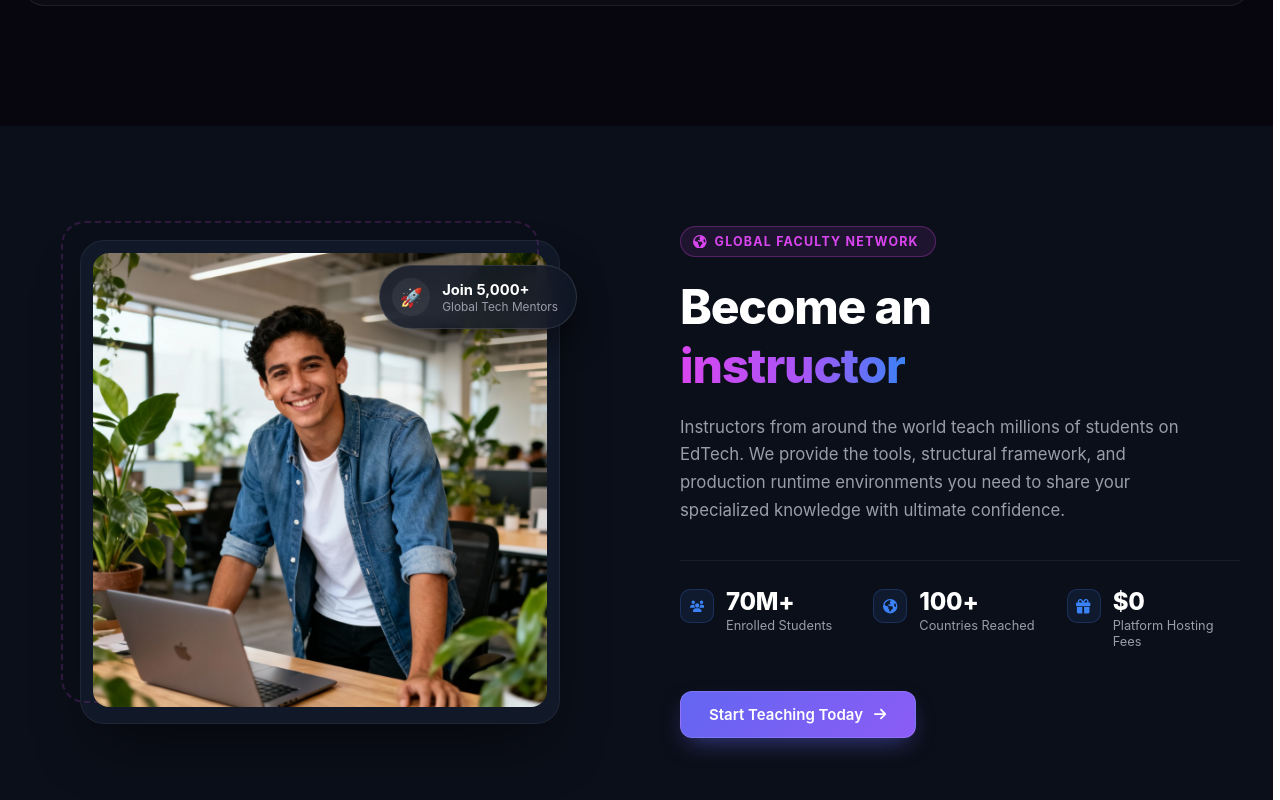
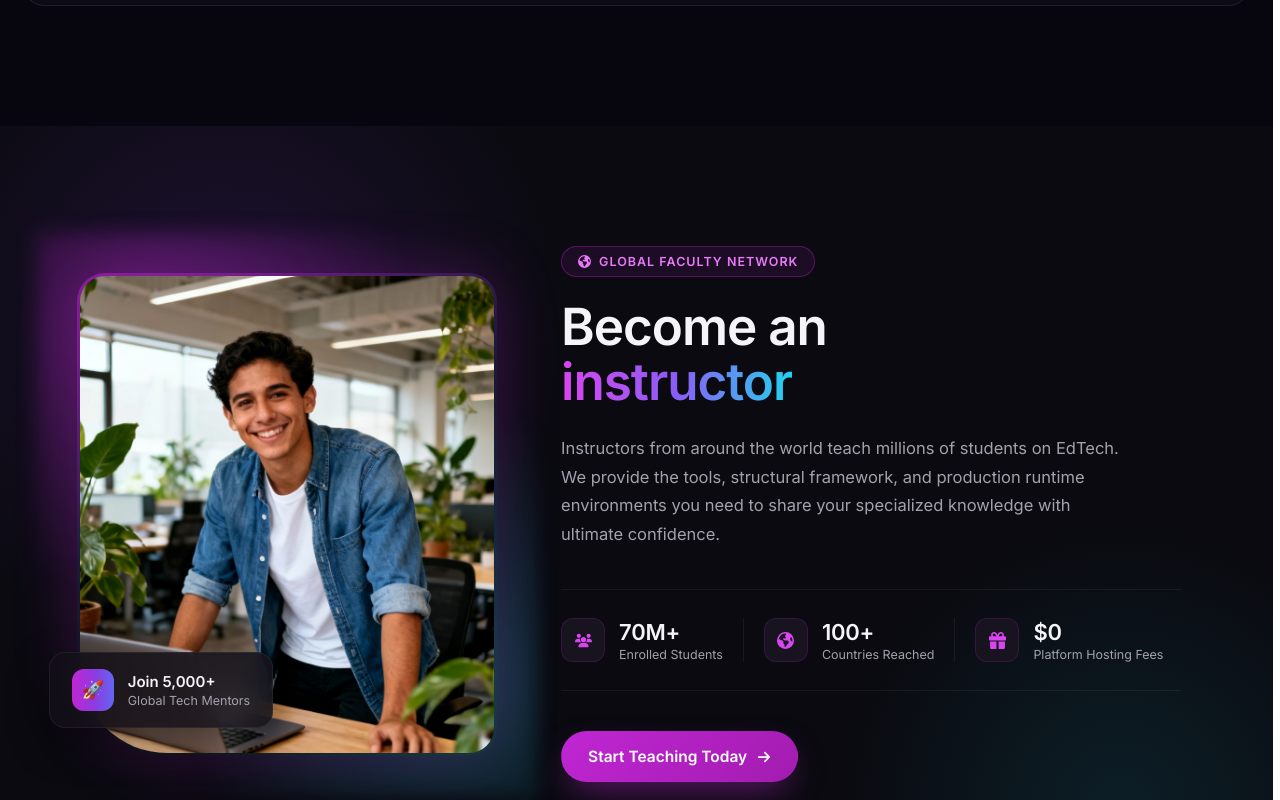
Before and after one commit to neerajrewaria/EdTech, a React (Create React App) app in the folder client/: page / in a window 1280 px wide. Shown: the part 2580-3380 px from the top of the page. Built offline with nearby package versions, Linux system fonts and the light colour scheme; no server answers.

Commit message:
instructor section enhanced

```diff
--- a/client/src/Components/core/HomePage/Instructor.css
+++ b/client/src/Components/core/HomePage/Instructor.css
@@ -1,344 +1,394 @@
-/* Highly isolated variables and resets limited strictly to this layout block component wrapper */
+/* ==========================================================================
+   Instructor.css
+   Redesigned to match NCodeX hero: near-black bg, magenta→blue→cyan gradient,
+   glass panels, pill buttons, glow accents.
+   ========================================================================== */
+
+:root {
+  --instr-bg: #0a0a10;
+  --instr-panel-bg: #121018;
+  --instr-panel-bg-soft: #17141f;
+  --instr-border: rgba(192, 38, 211, 0.18);
+  --instr-border-soft: rgba(255, 255, 255, 0.06);
+  --instr-text-body: #a3a1ad;
+  --instr-text-heading: #f5f4f8;
+  --instr-gradient-primary: linear-gradient(90deg, #c026d3 0%, #8b3ce0 55%, #6366f1 100%);
+  --instr-gradient-text: linear-gradient(90deg, #d946ef 0%, #8b5cf6 50%, #22d3ee 100%);
+  --instr-glow: 0 0 60px rgba(192, 38, 211, 0.25);
+}
+
+.instructor-join-panel-master-holder {
+  width: 100%;
+  background: var(--instr-bg);
+}
+
 .instructor-join-panel-root-canvas {
-  --ijp-bg-color: #0b0f19;
-  --ijp-surface-elevated: #111827;
-  --ijp-border-line: rgba(255, 255, 255, 0.06);
-  --ijp-text-bright: #ffffff;
-  --ijp-text-dim: #999daa;
-  --ijp-accent-blue: #3b82f6;
-  --ijp-accent-magenta: #d946ef;
-  --ijp-accent-violet: #a855f7;
-  --ijp-radius-frame: 24px;
-  --ijp-radius-inner: 16px;
-  --ijp-transition-smooth: all 0.4s cubic-bezier(0.4, 0, 0.2, 1);
+  position: relative;
+  width: 100%;
+  padding: 120px 6vw;
+  overflow: hidden;
+  isolation: isolate;
+}
 
-  background-color: var(--ijp-bg-color);
-  padding: 100px 24px;
-  width: 100%;
-  box-sizing: border-box;
-  font-family: -apple-system, BlinkMacSystemFont, "Segoe UI", Roboto, sans-serif;
-  overflow: hidden;
+.instructor-join-panel-root-canvas::before {
+  content: "";
+  position: absolute;
+  top: -20%;
+  left: -10%;
+  width: 55vw;
+  height: 55vw;
+  background: radial-gradient(circle, rgba(139, 60, 224, 0.16) 0%, rgba(139, 60, 224, 0) 70%);
+  pointer-events: none;
+  z-index: -1;
+}
+
+.instructor-join-panel-root-canvas::after {
+  content: "";
+  position: absolute;
+  bottom: -25%;
+  right: -10%;
+  width: 45vw;
+  height: 45vw;
+  background: radial-gradient(circle, rgba(34, 211, 238, 0.10) 0%, rgba(34, 211, 238, 0) 70%);
+  pointer-events: none;
+  z-index: -1;
 }
 
 .instructor-join-panel-wrapper {
-  max-width: 1200px;
+  position: relative;
+  max-width: 1280px;
   margin: 0 auto;
   display: grid;
-  grid-template-columns: 1fr 1fr;
-  gap: 80px;
+  grid-template-columns: 0.95fr 1.05fr;
   align-items: center;
+  gap: 64px;
 }
 
-/* LEFT SIDE: Geometric Framed Canvas Media Elements styling */
 .instructor-join-panel-media-side {
   position: relative;
   display: flex;
   justify-content: center;
-  align-items: center;
 }
 
 .instructor-join-panel-asymmetric-bounding-box {
   position: relative;
   width: 100%;
   max-width: 480px;
-  border-radius: var(--ijp-radius-frame);
-  padding: 12px;
-  background-color: var(--ijp-surface-elevated);
-  border: 1px solid var(--ijp-border-line);
-  box-shadow: 0 30px 60px -20px rgba(0, 0, 0, 0.6);
+  aspect-ratio: 4 / 4.6;
+  border-radius: 28px 28px 28px 90px;
+  padding: 3px;
+  background: linear-gradient(155deg, rgba(192, 38, 211, 0.55), rgba(99, 102, 241, 0.15) 40%, rgba(255, 255, 255, 0.04) 100%);
+  box-shadow: var(--instr-glow);
 }
 
-/* Soft ambient mesh backing behind the main canvas portrait */
 .instructor-join-panel-decorative-bg-mesh {
   position: absolute;
-  top: -20px;
-  left: -20px;
-  width: 100%;
-  height: 100%;
-  border-radius: var(--ijp-radius-frame);
-  border: 2px dashed rgba(217, 70, 239, 0.18);
-  z-index: 1;
-  pointer-events: none;
+  inset: -40px;
+  z-index: -1;
+  background:
+    radial-gradient(circle at 20% 15%, rgba(192, 38, 211, 0.35) 0%, transparent 45%),
+    radial-gradient(circle at 85% 80%, rgba(34, 211, 238, 0.22) 0%, transparent 45%);
+  filter: blur(10px);
 }
 
 .instructor-join-panel-hero-img {
   width: 100%;
-  height: auto;
-  aspect-ratio: 1 / 1;
-  /* Locked into a crisp modern uniform baseline profile ratio */
+  height: 100%;
   object-fit: cover;
-  border-radius: var(--ijp-radius-inner);
-  position: relative;
-  z-index: 2;
-  transition: var(--ijp-transition-smooth);
+  border-radius: 25px 25px 25px 87px;
+  display: block;
+  filter: saturate(1.05) contrast(1.03);
 }
 
-/* Micro-interaction layout parallax scale rules */
-.instructor-join-panel-asymmetric-bounding-box:hover .instructor-join-panel-hero-img {
-  transform: scale(1.02);
+.instructor-join-panel-floating-metric-card {
+  position: absolute;
+  bottom: 28px;
+  left: -28px;
+  display: flex;
+  align-items: center;
+  gap: 14px;
+  padding: 16px 22px;
+  background: rgba(18, 16, 24, 0.85);
+  backdrop-filter: blur(14px);
+  border: 1px solid var(--instr-border-soft);
+  border-radius: 16px;
+  box-shadow: 0 14px 40px rgba(0, 0, 0, 0.45);
+  max-width: 260px;
 }
 
-/* Floating Glassmorphic Context Card Badge — repositioned to the
-   top-right corner of the frame, mirroring the reference layout,
-   still showing only the original "Join 5,000+ mentors" stat. */
-.instructor-join-panel-floating-metric-card {
-  position: absolute;
-  top: 24px;
-  right: -18px;
-  left: auto;
-  bottom: auto;
-  background: rgba(17, 24, 39, 0.85);
-  backdrop-filter: blur(12px);
-  -webkit-backdrop-filter: blur(12px);
-  border: 1px solid rgba(255, 255, 255, 0.12);
-  padding: 12px 18px 12px 12px;
-  border-radius: 999px;
-  display: flex;
-  align-items: center;
-  gap: 12px;
-  z-index: 3;
-  box-shadow: 0 16px 32px rgba(0, 0, 0, 0.45);
-}
-
-.metric-icon-badge {
-  font-size: 1.15rem;
-  background-color: rgba(255, 255, 255, 0.06);
-  width: 38px;
-  height: 38px;
-  display: flex;
-  align-items: center;
-  justify-content: center;
-  border-radius: 50%;
+.instructor-join-panel-floating-metric-card .metric-icon-badge {
+  display: grid;
+  place-items: center;
+  width: 42px;
+  height: 42px;
+  border-radius: 12px;
+  font-size: 18px;
+  background: var(--instr-gradient-primary);
   flex-shrink: 0;
 }
 
 .instructor-join-panel-floating-metric-card h5 {
-  color: var(--ijp-text-bright);
-  font-size: 0.92rem;
+  margin: 0;
+  font-size: 15px;
   font-weight: 700;
-  margin: 0 0 1px 0;
-  white-space: nowrap;
+  color: var(--instr-text-heading);
 }
 
 .instructor-join-panel-floating-metric-card p {
-  color: var(--ijp-text-dim);
-  font-size: 0.74rem;
-  margin: 0;
-  white-space: nowrap;
+  margin: 2px 0 0;
+  font-size: 12.5px;
+  color: var(--instr-text-body);
 }
 
-/* RIGHT SIDE: Rich Text Typographic Panels styling handles */
 .instructor-join-panel-content-side {
   display: flex;
   align-items: center;
 }
 
 .instructor-join-panel-text-block {
-  width: 100%;
+  max-width: 620px;
 }
 
-/* Eyebrow pill — icon + label, matching the reference badge treatment */
 .instructor-join-panel-context-pre-title {
   display: inline-flex;
   align-items: center;
   gap: 8px;
-  padding: 7px 16px 7px 12px;
+  padding: 7px 16px;
   border-radius: 999px;
-  background: rgba(217, 70, 239, 0.1);
-  border: 1px solid rgba(217, 70, 239, 0.3);
-  color: var(--ijp-accent-magenta);
-  font-size: 0.78rem;
+  background: rgba(192, 38, 211, 0.10);
+  border: 1px solid rgba(192, 38, 211, 0.35);
+  color: #e879f9;
+  font-size: 12.5px;
   font-weight: 700;
+  letter-spacing: 0.08em;
   text-transform: uppercase;
-  letter-spacing: 1.2px;
   margin-bottom: 22px;
 }
 
-.instructor-eyebrow-icon {
-  font-size: 0.85rem;
-  flex-shrink: 0;
+.instructor-join-panel-context-pre-title .instructor-eyebrow-icon {
+  font-size: 13px;
+  color: #e879f9;
 }
 
 .instructor-join-panel-main-heading {
-  font-size: 3rem;
+  font-size: clamp(2.4rem, 4vw, 3.6rem);
   font-weight: 800;
-  line-height: 1.15;
-  color: var(--ijp-text-bright);
-  margin: 0 0 20px 0;
-  letter-spacing: -0.025em;
+  line-height: 1.08;
+  letter-spacing: -0.02em;
+  color: var(--instr-text-heading);
+  margin: 0 0 24px;
 }
 
 .instructor-join-panel-highlight-fix {
   display: inline-block;
-  margin-top: 4px;
-}
-
-/* Ensure the HighlightText gradient reads clearly in this section
-   regardless of which page-level gradient rule is in scope elsewhere. */
-.instructor-join-panel-highlight-fix .highlight-text {
-  background: linear-gradient(90deg, var(--ijp-accent-magenta) 0%, var(--ijp-accent-violet) 55%, var(--ijp-accent-blue) 100%);
+  background: var(--instr-gradient-text);
+  background-clip: text;
   -webkit-background-clip: text;
-  background-clip: text;
+  -webkit-text-fill-color: transparent;
   color: transparent;
 }
 
 .instructor-join-panel-description {
-  font-size: 1.05rem;
-  line-height: 1.65;
-  color: var(--ijp-text-dim);
-  margin: 0 0 36px 0;
-  max-width: 520px;
+  font-size: 16.5px;
+  line-height: 1.75;
+  color: var(--instr-text-body);
+  margin: 0 0 40px;
+  max-width: 560px;
 }
 
-/* Density Elevation Value Grid Row styling elements — icon + stat pairing */
 .instructor-join-panel-value-metrics-row {
-  display: grid;
-  grid-template-columns: repeat(3, 1fr);
-  gap: 20px;
-  border-top: 1px solid var(--ijp-border-line);
-  padding-top: 28px;
+  display: flex;
+  align-items: stretch;
+  gap: 0;
+  padding: 28px 0;
   margin-bottom: 40px;
+  border-top: 1px solid var(--instr-border-soft);
+  border-bottom: 1px solid var(--instr-border-soft);
 }
 
 .metric-node-block {
   display: flex;
-  align-items: flex-start;
-  gap: 12px;
+  align-items: center;
+  gap: 14px;
+  flex: 1;
+  padding: 0 20px;
+}
+
+.metric-node-block:not(:last-child) {
+  border-right: 1px solid var(--instr-border-soft);
+}
+
+.metric-node-block:first-child {
+  padding-left: 0;
 }
 
 .metric-node-icon {
+  display: grid;
+  place-items: center;
+  width: 44px;
+  height: 44px;
+  border-radius: 12px;
   flex-shrink: 0;
-  width: 34px;
-  height: 34px;
-  border-radius: 10px;
-  display: flex;
-  align-items: center;
-  justify-content: center;
-  font-size: 0.9rem;
-  background: rgba(59, 130, 246, 0.1);
-  border: 1px solid rgba(59, 130, 246, 0.22);
-  color: var(--ijp-accent-blue);
+  background: var(--instr-panel-bg-soft);
+  border: 1px solid var(--instr-border);
+  color: #d946ef;
+  font-size: 17px;
 }
 
 .metric-node-block h4 {
-  font-size: 1.5rem;
+  margin: 0;
+  font-size: 22px;
   font-weight: 800;
-  color: var(--ijp-text-bright);
-  margin: 0 0 2px 0;
+  color: var(--instr-text-heading);
   letter-spacing: -0.01em;
-  line-height: 1.1;
 }
 
 .metric-node-block p {
-  font-size: 0.8rem;
-  color: var(--ijp-text-dim);
-  margin: 0;
-  line-height: 1.3;
+  margin: 2px 0 0;
+  font-size: 12.5px;
+  color: var(--instr-text-body);
+  white-space: nowrap;
 }
 
-/* Premium Navigation CTA alignment elements */
-.instructor-join-panel-cta-wrapper {
+.CTA-BUTTON-DIV {
   display: inline-block;
 }
 
 .cta-button-text-flex {
-  display: flex;
+  display: inline-flex;
   align-items: center;
   gap: 10px;
-  font-weight: 600;
+  font-weight: 700;
+  font-size: 15.5px;
+}
+
+.instructor-hero-btn {
+  display: inline-flex;
+  align-items: center;
+  justify-content: center;
+  gap: 10px;
+  padding: 15px 26px;
+  border-radius: 999px;
+  font-size: 15px;
+  font-weight: 700;
+  text-decoration: none;
+  color: #ffffff;
+  background: linear-gradient(135deg, #c026d3 0%, #a21caf 100%);
+  box-shadow: 0 14px 34px -10px rgba(192, 38, 211, 0.55);
+  transition: transform 0.18s ease, box-shadow 0.18s ease, filter 0.18s ease;
+}
+
+.instructor-hero-btn:hover {
+  transform: translateY(-2px);
+  filter: brightness(1.08);
+  box-shadow: 0 18px 40px -10px rgba(192, 38, 211, 0.65);
 }
 
 .cta-button-arrow-icon {
-  font-size: 0.88rem;
-  transition: transform 0.2s cubic-bezier(0.4, 0, 0.2, 1);
+  font-size: 14px;
+  transition: transform 0.25s ease;
 }
 
-.instructor-join-panel-cta-wrapper:hover .cta-button-arrow-icon {
+.CTA-BUTTON-DIV:hover .cta-button-arrow-icon {
   transform: translateX(4px);
 }
 
-/* ADAPTIVE INTERFACE VIEWPORTS RESPONSIVENESS CONFIGURATIONS */
 @media (max-width: 1024px) {
   .instructor-join-panel-wrapper {
-    gap: 48px;
-  }
-
-  .instructor-join-panel-main-heading {
-    font-size: 2.5rem;
-  }
-}
-
-@media (max-width: 912px) {
-  .instructor-join-panel-root-canvas {
-    padding: 64px 20px;
-  }
-
-  .instructor-join-panel-wrapper {
     grid-template-columns: 1fr;
-    gap: 60px;
+    gap: 56px;
   }
 
   .instructor-join-panel-media-side {
-    order: 2;
-    /* Drops media safely below copy blocks to structure viewport scanner readability */
+    order: -1;
   }
 
-  .instructor-join-panel-floating-metric-card {
-    right: 16px;
-    /* Safe bounds adjustment alignment when collapsing elements */
+  .instructor-join-panel-asymmetric-bounding-box {
+    max-width: 420px;
   }
 
-  .instructor-join-panel-description {
+  .instructor-join-panel-text-block {
     max-width: 100%;
   }
 }
 
-@media (max-width: 480px) {
-  .instructor-join-panel-main-heading {
-    font-size: 2.15rem;
+@media (max-width: 640px) {
+  .instructor-join-panel-root-canvas {
+    padding: 80px 6vw;
   }
 
   .instructor-join-panel-value-metrics-row {
-    grid-template-columns: 1fr;
-    gap: 18px;
+    flex-direction: column;
+    gap: 20px;
+  }
+
+  .metric-node-block:not(:last-child) {
+    border-right: none;
+    border-bottom: 1px solid var(--instr-border-soft);
+    padding-bottom: 20px;
+  }
+
+  .metric-node-block:first-child {
+    padding-left: 20px;
   }
 
   .instructor-join-panel-floating-metric-card {
-    top: 14px;
-    right: 14px;
-    padding: 9px 14px 9px 9px;
-  }
-
-  .metric-icon-badge {
-    width: 32px;
-    height: 32px;
-    font-size: 1rem;
+    left: 12px;
   }
 }
 
-/* Light theme overrides scoped to homepage root */
-.home-page.light .instructor-join-panel-root-canvas {
-  --ijp-bg-color: #f8fafc;
-  --ijp-surface-elevated: #ffffff;
-  --ijp-border-line: rgba(15, 23, 42, 0.06);
-  --ijp-text-bright: #0f172a;
-  --ijp-text-dim: #475569;
-  --ijp-accent-blue: #2563eb;
-  --ijp-accent-magenta: #be185d;
-  background-color: var(--ijp-bg-color);
+
+/* ==========================================================================
+   LIGHT THEME OVERRIDES
+   Matches the navbar's theme toggle, which adds/removes a `.light`
+   class on <html> (and .home-page).
+   ========================================================================== */
+
+.light .instructor-join-panel-master-holder {
+  --instr-bg: #f8f7fb;
+  --instr-panel-bg: #ffffff;
+  --instr-panel-bg-soft: #f3eefc;
+  --instr-border: rgba(139, 60, 224, 0.18);
+  --instr-border-soft: rgba(15, 15, 25, 0.08);
+  --instr-text-body: #5b5866;
+  --instr-text-heading: #17151f;
+  --instr-glow: 0 0 50px rgba(139, 60, 224, 0.10);
 }
 
-.home-page.light .instructor-join-panel-asymmetric-bounding-box {
-  background-color: var(--ijp-surface-elevated);
-  border: 1px solid var(--ijp-border-line);
-  box-shadow: none;
+.light .instructor-join-panel-root-canvas::before {
+  background: radial-gradient(circle, rgba(139, 60, 224, 0.08) 0%, rgba(139, 60, 224, 0) 70%);
 }
 
-.home-page.light .instructor-join-panel-main-heading {
-  color: var(--ijp-text-bright);
+.light .instructor-join-panel-root-canvas::after {
+  background: radial-gradient(circle, rgba(34, 211, 238, 0.06) 0%, rgba(34, 211, 238, 0) 70%);
 }
 
-.home-page.light .instructor-join-panel-description,
-.home-page.light .instructor-join-panel-floating-metric-card p {
-  color: var(--ijp-text-dim);
+.light .instructor-join-panel-asymmetric-bounding-box {
+  background: linear-gradient(155deg, rgba(192, 38, 211, 0.45), rgba(99, 102, 241, 0.18) 40%, rgba(15, 15, 25, 0.06) 100%);
 }
+
+.light .instructor-join-panel-decorative-bg-mesh {
+  background:
+    radial-gradient(circle at 20% 15%, rgba(192, 38, 211, 0.18) 0%, transparent 45%),
+    radial-gradient(circle at 85% 80%, rgba(34, 211, 238, 0.14) 0%, transparent 45%);
+}
+
+.light .instructor-join-panel-floating-metric-card {
+  background: rgba(255, 255, 255, 0.9);
+  border: 1px solid rgba(15, 15, 25, 0.08);
+  box-shadow: 0 14px 34px rgba(80, 40, 130, 0.14);
+}
+
+.light .instructor-join-panel-context-pre-title {
+  background: rgba(192, 38, 211, 0.07);
+  border: 1px solid rgba(192, 38, 211, 0.3);
+  color: #a21caf;
+}
+
+.light .instructor-join-panel-context-pre-title .instructor-eyebrow-icon {
+  color: #a21caf;
+}
+
+.light .metric-node-icon {
+  color: #a21caf;
+}
--- a/client/src/Components/core/HomePage/Instructor.jsx
+++ b/client/src/Components/core/HomePage/Instructor.jsx
@@ -1,7 +1,7 @@
 import React from 'react';
+import { Link } from 'react-router-dom';
 import { FaArrowRight, FaUsers, FaEarthAmericas, FaGift } from 'react-icons/fa6';
 import HighlightText from './HighlightText';
-import CTAButton from '../HomePage/Button';
 import instructorImg from '../../../assests/Images/office.jpg';
 
 import './Instructor.css';
@@ -85,12 +85,12 @@ const Instructor = () => {
               </div>
 
               <div className="CTA-BUTTON-DIV">
-                <CTAButton active={true} linkto={"/signup"}>
+                <Link to="/signup" className="hero-btn-primary instructor-hero-btn">
                   <span className="cta-button-text-flex">
                     Start Teaching Today
                     <FaArrowRight className="cta-button-arrow-icon" />
                   </span>
-                </CTAButton>
+                </Link>
               </div>
             </div>
           </div>
```
